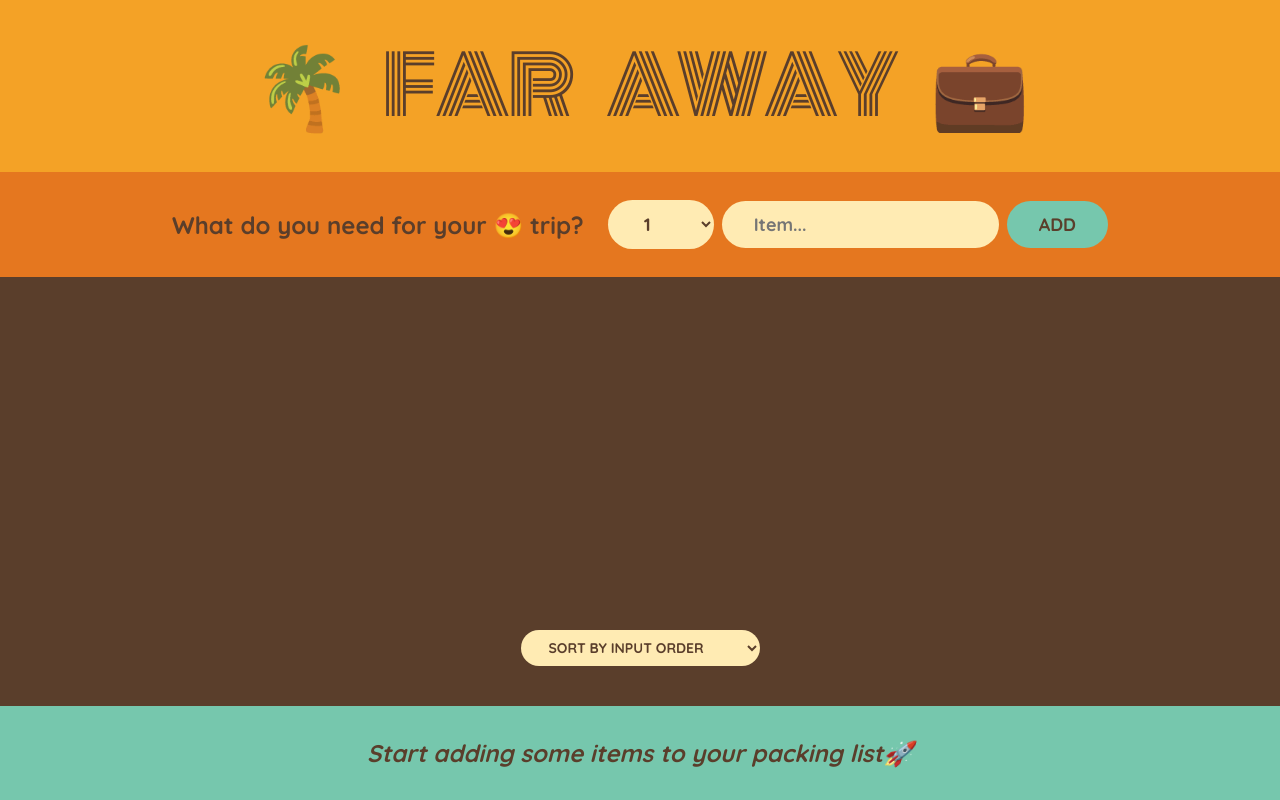
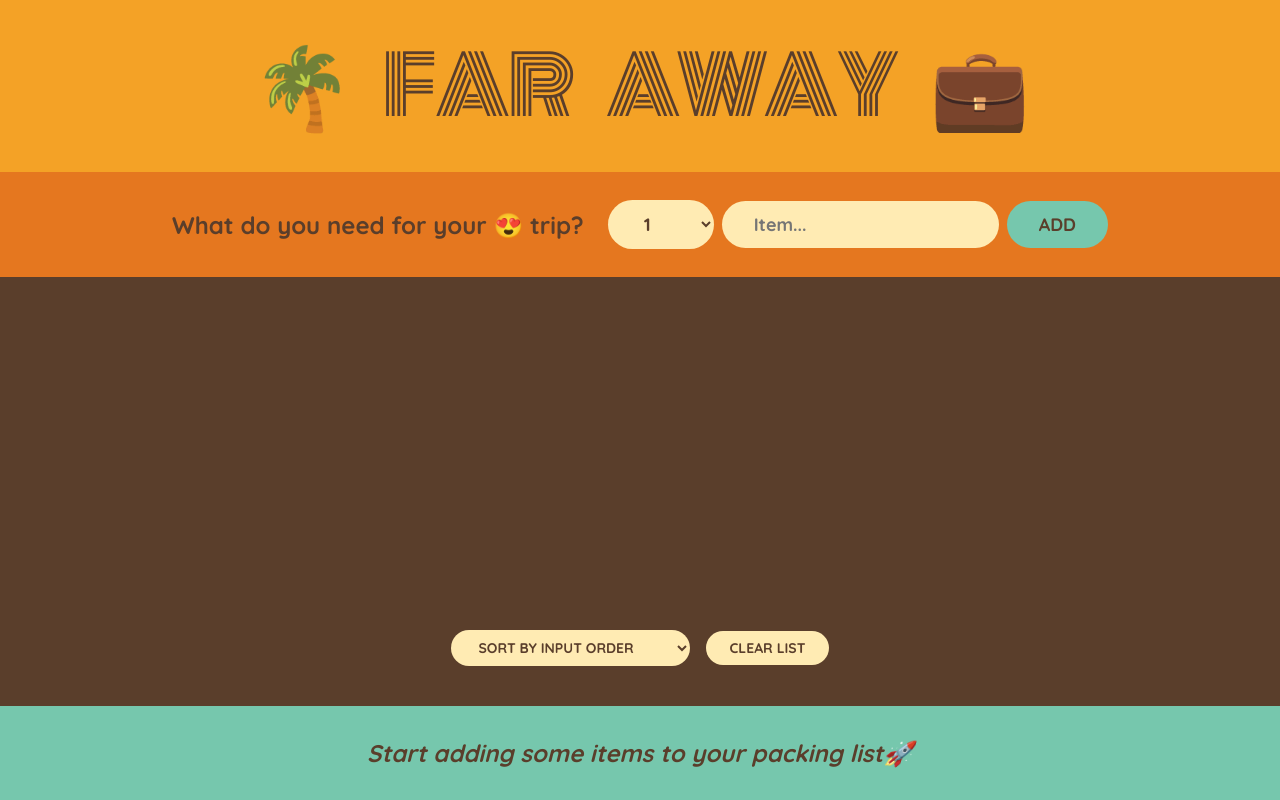
Before and after one commit to Sogand-mohamadiPour/Travel-List, a React (Create React App) app: page / in a window 1280 px wide. Built offline with nearby package versions, Linux system fonts and the light colour scheme.

Commit message:
final changes adding a clear btn

```diff
--- a/src/App.js
+++ b/src/App.js
@@ -2,6 +2,11 @@
 
 export default function App() {
   const [items, setItems] = useState([]);
+
+  function handleClearList (){
+    const confirmed = window.confirm("Are you sure you want to delete all items?");
+    if (confirmed) setItems([]);
+  }
 
 
   function handleAddItems(item) {
@@ -25,7 +30,7 @@
       <div className="app">
         <Logo />
         <Form onAddItems={handleAddItems} />
-        <PackingList items={items} onDeleteItem={handleDeleteItem} onToggleItem={handletoggleItem} />
+        <PackingList items={items} onDeleteItem={handleDeleteItem} onToggleItem={handletoggleItem} handleClearList={handleClearList}/>
         <Stats items={items} />
       </div>
     </>
@@ -84,7 +89,7 @@
   )
 }
 
-function PackingList({ items, onDeleteItem, onToggleItem }) {
+function PackingList({ items, onDeleteItem, onToggleItem, handleClearList}) {
   const [sortBy, setSortBy] = useState('input');
   let sorted;
 
@@ -110,6 +115,7 @@
             <option value="description">Sort by description</option>
             <option value="packed">Sort by packed status</option>
           </select>
+          <button onClick={handleClearList}>Clear List</button>
         </div>
       </div>
     </>
```
